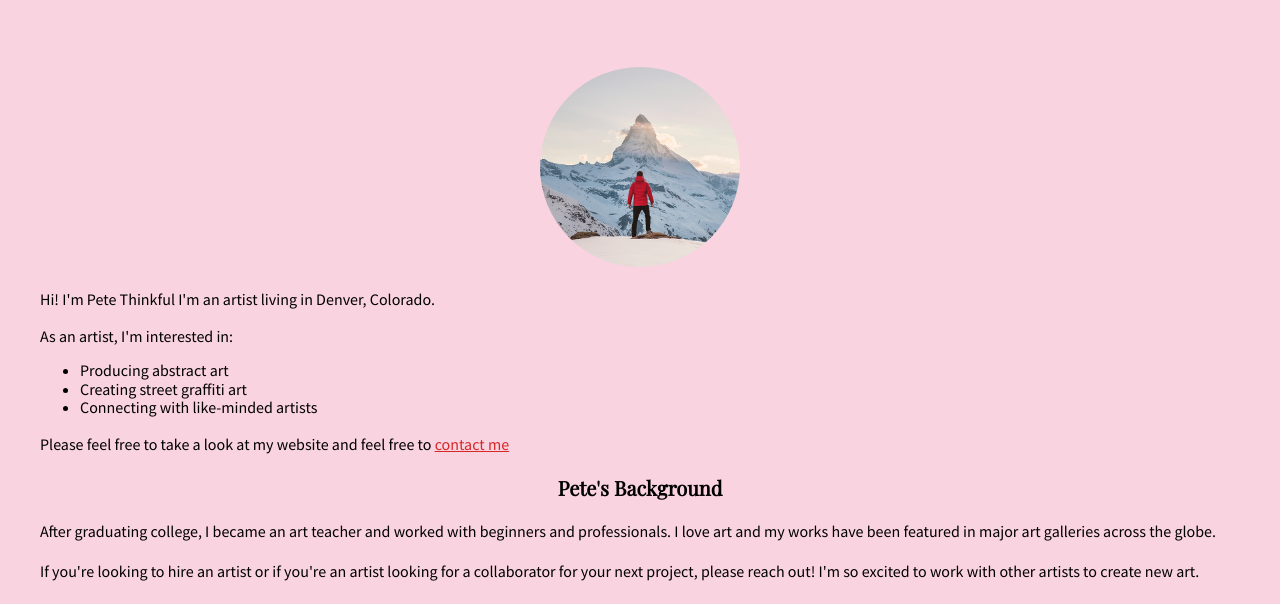
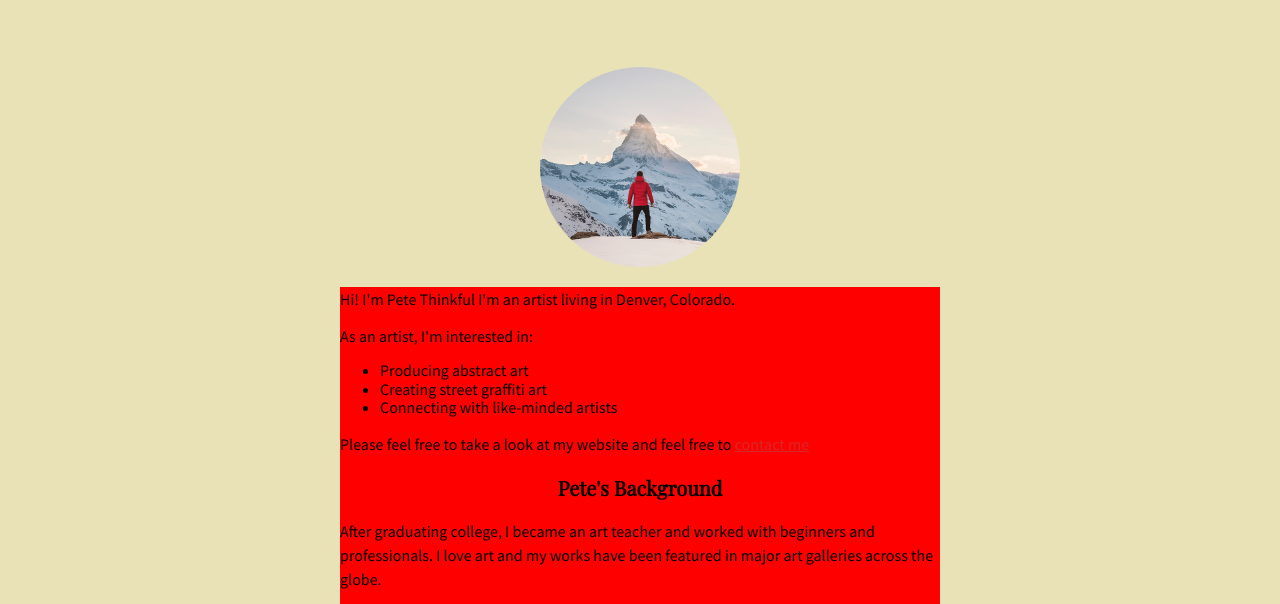
Before and after one commit to tthalia/Pete-Thinkful-Portfolio, a plain HTML site: page index.html in a window 1280 px wide. Shown: the part 182-786 px from the top of the page. Drawn offline with nearby package versions, Linux system fonts and the light colour scheme.

Commit message:
Update style.css

```diff
--- a/style.css
+++ b/style.css
@@ -2,7 +2,7 @@
 @import url("https://fonts.googleapis.com/css2?family=Playfair+Display&family=Source+Sans+Pro:wght@400&display=swap");
 
 body{
-  background-color:#f9d3e0;
+  background-color:#eae2b7;
 }
 body {
   color: #000000;
@@ -10,6 +10,15 @@ body {
   padding: 40px;
 }
 
+#about {
+  background-color:red;
+  margin: auto;
+  width: 600px;
+}
+#contact{
+  margin: auto;
+  width: 600px;
+}
 /* Set the font family for any h1, h2, or h3 heading */
 div h1 {
     text-align: center;
```
